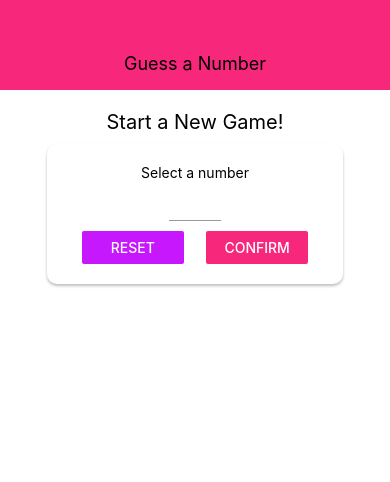
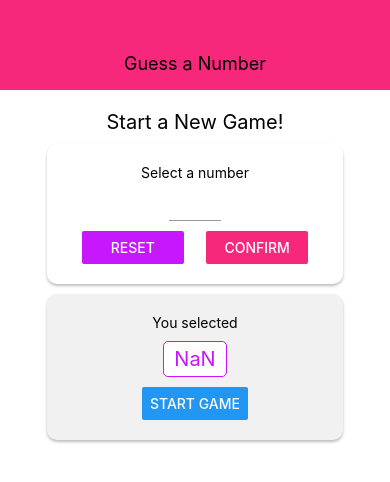
Before and after one commit to danihazler/react-native-guess-a-number, a React Native app: screen / in a window 390 px wide. Both pictures are taken after a click on the button "CONFIRM". Shown: the top 482 px of the page. Built offline with nearby package versions, Linux system fonts and the light colour scheme.

Commit message:
ADD: Selected number component, to be displayed after confirmation

```diff
--- /dev/null
+++ b/components/selected-number/index.js
@@ -0,0 +1,40 @@
+import React from 'react';
+import { View, Text, StyleSheet, Button } from 'react-native';
+import Colors from '../../constants/colors';
+import { Card } from '../card';
+
+export const SelectedNumber = ({ value }) => {
+    return (
+        <Card style={styles.card}>
+            <Text>You selected</Text>
+            <View style={styles.numberWrapper}>
+                <Text style={styles.number}>{value}</Text>
+            </View>
+            <Button title='START GAME' />
+        </Card>
+    )
+}
+
+const styles = StyleSheet.create({
+    card: {
+        backgroundColor: Colors.offWhite,
+        marginVertical: 10,
+        width: 300,
+        maxWidth: '80%',
+        alignItems: 'center'
+    },
+    numberWrapper: {
+        backgroundColor: 'white',
+        borderColor: Colors.secondary,
+        borderWidth: 1,
+        borderRadius: 5,
+        paddingVertical: 5,
+        paddingHorizontal: 10,
+        marginVertical: 10
+    },
+    number : {
+        color: Colors.secondary,
+        fontSize: 20
+    }
+
+})
--- a/constants/colors.js
+++ b/constants/colors.js
@@ -1,5 +1,6 @@
 export default {
     primary: '#f7287B',
     secondary: '#C717FC',
-    grey: '#999999'
+    grey: '#999999',
+    offWhite: '#f1f1f1'
 }
--- a/screens/start-game-screen.js
+++ b/screens/start-game-screen.js
@@ -11,6 +11,7 @@ import {
 import Colors from '../constants/colors';
 import { Card } from '../components/card';
 import { Input } from '../components/input';
+import { SelectedNumber } from '../components/selected-number';
 
 export const StartGameScreen = () => {
     const [enteredValue, setEnteredValeu] = useState('');
@@ -37,7 +38,7 @@ export const StartGameScreen = () => {
                 [{ text:"OK", onPress: () => handleResetInput() }]
             );
         }
-
+        Keyboard.dismiss();
         setConfirmed(true);
         setSelectedNumber(number);
         setEnteredValeu('');
@@ -74,6 +75,7 @@ export const StartGameScreen = () => {
                         </View>
                     </View>
                 </Card>
+                {confirmed && <SelectedNumber value={selectedNumber} />}
             </View>
         </TouchableWithoutFeedback>
     )
```
